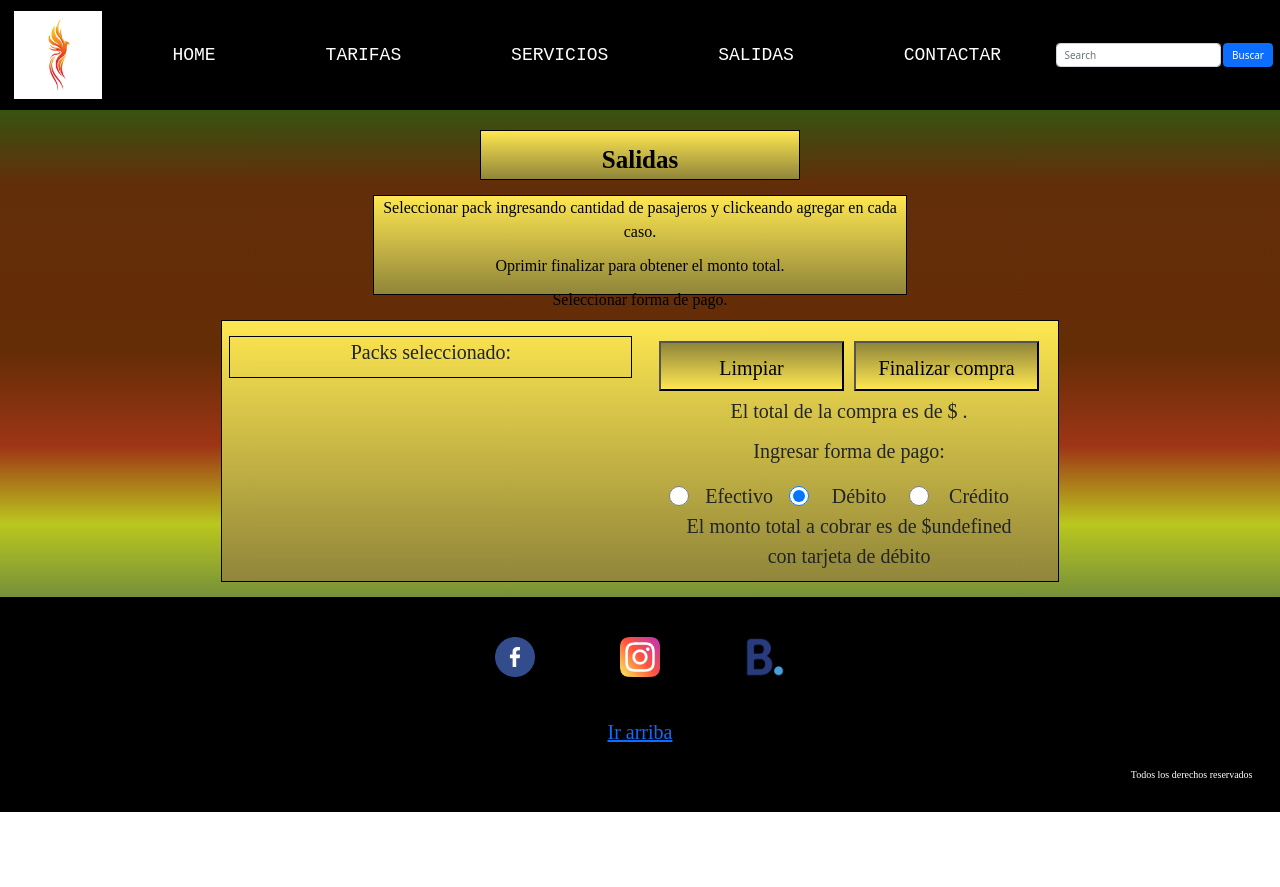
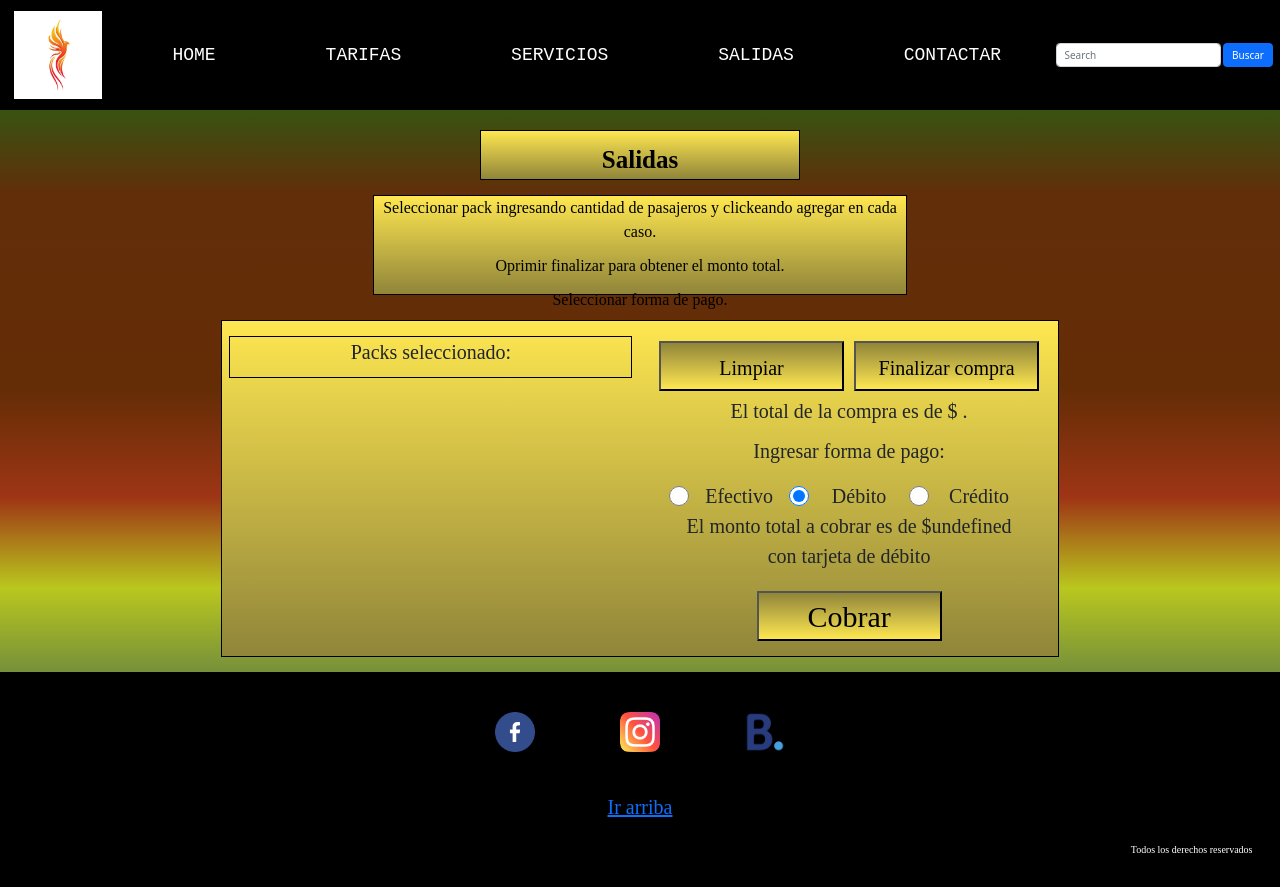
Before and after one commit to ignacioiglesias8/ProyectoFinalIglesias, a plain HTML site: page index.html in a window 1280 px wide. Both pictures are taken after a click on the radio button 799 px from the left and 496 px from the top of the page. Before the commit the page ends 812 px from the top, so only its background shows below. Drawn offline with nearby package versions, Linux system fonts and the light colour scheme; no server answers.

Commit message:
EntregaFinalIglesias

```diff
--- a/css/style.css
+++ b/css/style.css
@@ -30,6 +30,12 @@ html {
 
 .font-content {
     font-size: 200%;
+    text-align: center;
+    font-family: "Times New Roman", Times, serif;
+}
+
+.font-btn {
+    font-size: 150%;
     text-align: center;
     font-family: "Times New Roman", Times, serif;
 }
@@ -146,6 +152,14 @@ html {
     position: relative;
 }
 
+.boxbtn{
+    height: 5rem;
+    width: 18.5rem;
+    margin: 0.5rem;
+    padding: 0rem;
+    position: relative;
+}
+
 .inputpasajeros{
     width:5rem;
 }
--- a/js/main.js
+++ b/js/main.js
@@ -32,7 +32,7 @@ const mostrarProductos = (data) => {
                 </div>
             </div>
             <div class="row justify-content-around rowmargin">
-                <button class="agregar boxprecio font-content grad1inv btn-primary" id="${producto.id}">Agregar</button>
+                <button class="boxprecio font-content grad1inv btn-primary" id="${producto.id}">Agregar</button>
             </div>
         </aside>
     </div>`;
@@ -160,6 +160,7 @@ function efectivo() {
 function debito() {
     formaDeCobro.innerText = `El monto total a cobrar es de $${totalRecuperado}
     con tarjeta de débito`;
+    agregarBtn()
 }
 
 function credito() {
@@ -185,6 +186,14 @@ function credito() {
         [3] cuotas sin interés de $${division3}
         [6] cuotas sin interés de $${division6}.`;
     }
+    agregarBtn()
+}
+
+function agregarBtn(){
+    const btnCobro = document.createElement("div");
+    btnCobro.innerHTML = `<div class="row justify-content-around rowmargin">
+    <button class="boxbtn font-btn font-content grad1inv btn-primary" id="boxBtnCobro">Cobrar</button>`;
+    formaDeCobro.appendChild(btnCobro)
 }
 
 //variables
```
